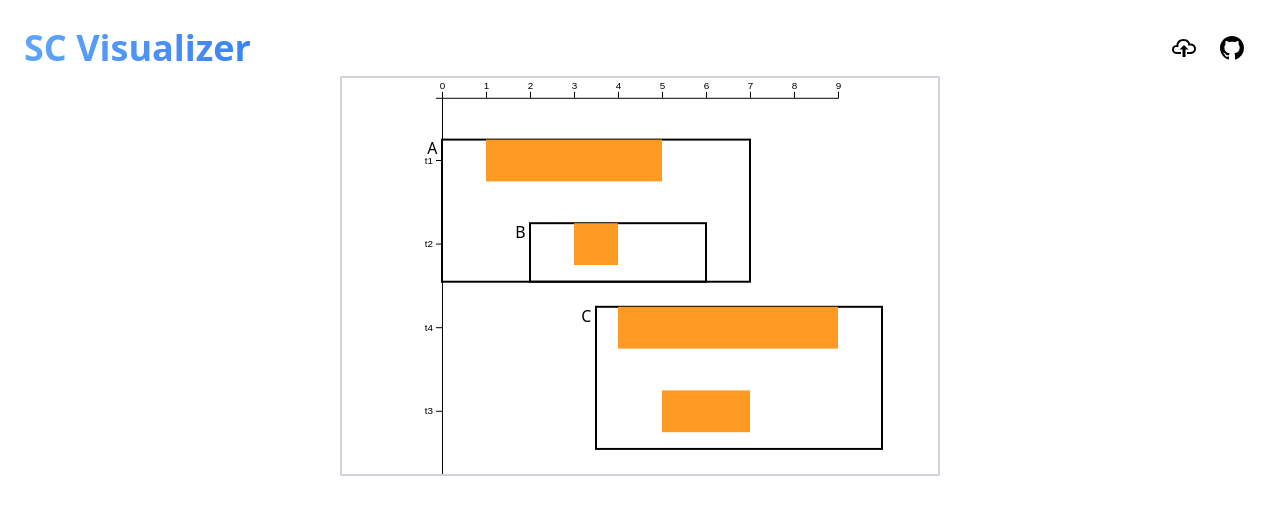
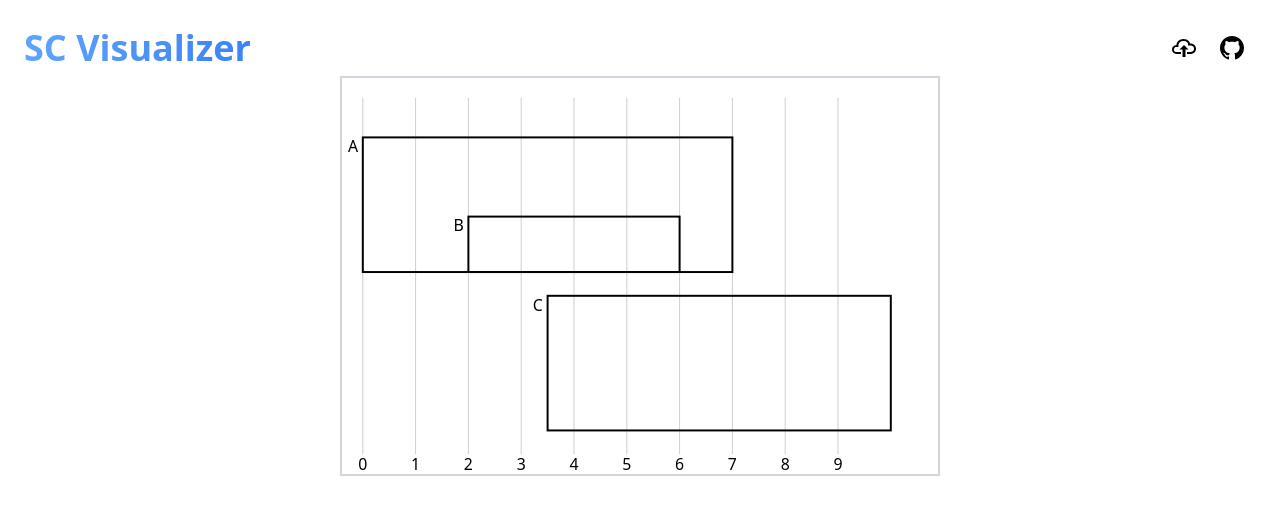
Before and after one commit to ianchen-tw/sc-vis, a React (Create React App) app: page / in a window 1280 px wide. Shown: the top 514 px of the page. Built offline with nearby package versions, Linux system fonts and the light colour scheme.

Commit message:
♻️ scope & ticks

```diff
--- a/src/components/TaskDiagram.tsx
+++ b/src/components/TaskDiagram.tsx
@@ -1,85 +1,11 @@
-import { useRef, useEffect } from 'react';
 import { max } from 'd3-array';
-import { select } from 'd3-selection';
 import { scaleLinear, scaleBand } from 'd3-scale';
-import { axisLeft, axisTop } from 'd3-axis';
-import { HierarchyNode, hierarchy } from 'd3-hierarchy';
 import { VisNode } from '../lib/scope';
-import { NAME_ROOT_SCOPE } from '../lib/runRecord';
+import ScopeArea from './viz/ScopeArea';
+import { reorderByScopes } from '../lib/layout';
 
-interface ScopeResult {
-  startTask: string;
-  endTask: string;
-  scope: VisNode;
-}
-
-interface ScopeRange {
-  startRow: number;
-  endRow: number;
-}
-
-interface ReorderResult {
-  tasks: VisNode[];
-  scopeResults: ScopeResult[]
-}
-
-const reorderByScopes = (scopeTree: VisNode): ReorderResult => {
-  const root = hierarchy<VisNode>(scopeTree);
-
-  root.sum((d) => (d.type === 'task' ? 1 : 0))
-    .sort((a, b) => a.data.lifespan.start - b.data.lifespan.start);
-
-  const taskResult: VisNode[] = [];
-  const scopeTable = new Map<VisNode, ScopeRange>();
-
-  // node.value: number of task node under this scope
-  const dfsScope = (node: HierarchyNode<VisNode>, startRow: number) => {
-    if (node.data.type === 'task') {
-      throw Error('Should not call this func with task');
-    }
-    if (node.children === undefined) {
-      // Scope with no tasks
-      return;
-    }
-
-    // current amount of allocated tasks in layout
-    let curRow = startRow;
-    node.children.forEach((childNode) => {
-      switch (childNode.data.type) {
-        case 'task':
-          taskResult.push(childNode.data);
-          break;
-        case 'scope':
-          dfsScope(childNode, curRow);
-          break;
-      }
-      curRow += childNode.value ?? 0;
-    });
-
-    const nmTasksUnderScope = node.value ?? 0;
-    const range: ScopeRange = { startRow, endRow: startRow + nmTasksUnderScope - 1 };
-    const visScope: VisNode = node.data;
-
-    // Do not show root scope (only used in building trees)
-    if (visScope.name !== NAME_ROOT_SCOPE) {
-      scopeTable.set(visScope, range);
-    }
-  };
-  dfsScope(root, 0);
-  // console.log("scope_table", scope_table)
-  // console.log(task_result)
-  const scopeResults: ScopeResult[] = [];
-  scopeTable.forEach((range: ScopeRange, scope: VisNode) => {
-    const firstTask = taskResult[range.startRow];
-    const lastTask = taskResult[range.endRow];
-
-    scopeResults.push({
-      startTask: firstTask.name,
-      endTask: lastTask.name,
-      scope,
-    });
-  });
-  return { tasks: taskResult, scopeResults };
+const margin = {
+  top: 20, right: 100, bottom: 20, left: 20,
 };
 
 type TaskDiagramProps = {
@@ -90,84 +16,67 @@ type TaskDiagramProps = {
 
 const TaskDiagram = (props: TaskDiagramProps) => {
   const { width = 600, height = 400, scopeTree } = props;
-  const d3Container = useRef(null);
-  const padx = 100;
-  const pady = 20;
 
-  // console.log('tree', props.scopeTree);
-
-  useEffect(() => {
   // const { tasks, scope_ranges } = reorder_by_scopes(data, scopes)
   const { tasks, scopeResults } = reorderByScopes(scopeTree);
 
   const maxEndTime = max(tasks.map((t) => t.lifespan.end ?? 0)) ?? 0;
-    const svg = select(d3Container.current);
-    svg.selectAll('*').remove();
-    svg.attr('viewBox', `0 0 ${width} ${height}`);
+
+  const innerHeight = height - margin.top - margin.bottom;
+  const innerWidth = width - margin.left - margin.right;
 
   // scale
   const xScale = scaleLinear()
     .domain([0, maxEndTime])
-      .range([0, width - 2 * padx]);
+    .range([0, innerWidth]);
 
   const yScale = scaleBand()
     .domain(tasks.map((d) => d.name))
-      .range([0, height - pady])
+    .range([0, innerHeight])
     .paddingInner(0.5)
     .paddingOuter(0.5);
 
-    // board with axiss
-    const board = svg.append('g')
-      .attr('transform', `translate(${padx}, ${pady})`)
-      .attr('id', 'main-drawboard');
-    board
-      .append('g')
-      .call(axisTop<number>(xScale))
-      .append('g')
-      .call(axisLeft<string>(yScale));
-
-    // board
-    // scope data
-    const scopeAreaGroup = board.append('g').selectAll('g').data(scopeResults).enter();
-    const scopeArea = scopeAreaGroup.append('g').attr('class', 'scope-area').attr('transform', (d) => {
-      const x = xScale(d.scope.lifespan.start);
-      const y = yScale(d.startTask) ?? 0 - yScale.bandwidth() * 0.2;
-      return `translate(${x}, ${y})`;
+  const scopeAreas = scopeResults.map((result) => {
+    const x = xScale(result.scope.lifespan.start);
+    const y = yScale(result.startTask) ?? 0 - yScale.bandwidth() * 0.2;
+    const wid = xScale(result.scope.lifespan.end - result.scope.lifespan.start);
+    const hei = (yScale(result.endTask) ?? 1) - (yScale(result.startTask) ?? 0)
+      + yScale.bandwidth() * 1.4;
+    return (
+      <g transform={`translate(${x},${y})`}>
+        <ScopeArea
+          width={wid}
+          height={hei}
+          name={result.scope.name}
+        />
+      </g>
+    );
   });
-    scopeArea.append('rect')
-      .style('fill', 'None')
-      .attr('stroke', 'black')
-      .attr('stroke-width', '2')
-      .attr(
-        'height',
-        (d) => (yScale(d.endTask) ?? 1) - (yScale(d.startTask) ?? 0) + yScale.bandwidth() * 1.4,
-      )
-      .attr('width', (d) => xScale(d.scope.lifespan.end - d.scope.lifespan.start));
-    scopeArea
-      .append('text')
-      .text((d) => d.scope.name)
-      .attr('x', -15)
-      .attr('y', 15);
-
-    // Task data
-    const bars = board.append('g').selectAll('rect').data(tasks);
-
-    bars.enter()
-      .append('rect')
-      .style('fill', '#fe9922')
-      .attr('x', (d) => xScale(d.lifespan.start))
-      .attr('y', (d) => yScale(d.name) ?? 0)
-      .attr('height', yScale.bandwidth())
-      .attr('width', (d) => xScale((d.lifespan.end ?? d.lifespan.start) - d.lifespan.start));
-  }, [width, height, scopeTree]);
 
   return (
     <svg
       className="border-2 border-gray-300"
       width={width}
       height={height}
-      ref={d3Container}
+      viewBox={`0 0 ${width} ${height}`}
+    >
+      <g transform={`translate(${margin.left},${margin.top})`}>
+        {xScale.ticks().map((tickValue) => (
+          <g key={`tick-${tickValue}`} transform={`translate(${xScale(tickValue)},0)`}>
+            <line
+              y2={innerHeight}
+              stroke="black"
+              style={{
+                strokeOpacity: 0.2,
+              }}
             />
+            <text style={{ textAnchor: 'middle' }} dy=".71em" y={innerHeight + 5}>{tickValue}</text>
+          </g>
+        ))}
+        {scopeAreas}
+      </g>
+
+    </svg>
   );
 };
 
--- /dev/null
+++ b/src/components/viz/ScopeArea.tsx
@@ -0,0 +1,25 @@
+type ScopeAreaProps = {
+  width: number
+  height: number
+  name: string
+}
+
+const ScopeArea = (props: ScopeAreaProps) => {
+  const { width, height, name } = props;
+  return (
+    <g>
+      <rect
+        fill="None"
+        stroke="black"
+        strokeWidth="2"
+        width={width}
+        height={height}
+      />
+      <text x="-15" y="15">
+        {name}
+      </text>
+    </g>
+  );
+};
+
+export default ScopeArea;
--- /dev/null
+++ b/src/lib/layout.ts
@@ -0,0 +1,78 @@
+import { HierarchyNode, hierarchy } from 'd3-hierarchy';
+import { VisNode } from './scope';
+import { NAME_ROOT_SCOPE } from './runRecord';
+
+export interface ScopeResult {
+  startTask: string;
+  endTask: string;
+  scope: VisNode;
+}
+
+export interface ScopeRange {
+  startRow: number;
+  endRow: number;
+}
+
+export interface ReorderResult {
+  tasks: VisNode[];
+  scopeResults: ScopeResult[]
+}
+
+export const reorderByScopes = (scopeTree: VisNode): ReorderResult => {
+  const root = hierarchy<VisNode>(scopeTree);
+
+  root.sum((d) => (d.type === 'task' ? 1 : 0))
+    .sort((a, b) => a.data.lifespan.start - b.data.lifespan.start);
+
+  const taskResult: VisNode[] = [];
+  const scopeTable = new Map<VisNode, ScopeRange>();
+
+  // node.value: number of task node under this scope
+  const dfsScope = (node: HierarchyNode<VisNode>, startRow: number) => {
+    if (node.data.type === 'task') {
+      throw Error('Should not call this func with task');
+    }
+    if (node.children === undefined) {
+      // Scope with no tasks
+      return;
+    }
+
+    // current amount of allocated tasks in layout
+    let curRow = startRow;
+    node.children.forEach((childNode) => {
+      switch (childNode.data.type) {
+        case 'task':
+          taskResult.push(childNode.data);
+          break;
+        case 'scope':
+          dfsScope(childNode, curRow);
+          break;
+      }
+      curRow += childNode.value ?? 0;
+    });
+
+    const nmTasksUnderScope = node.value ?? 0;
+    const range: ScopeRange = { startRow, endRow: startRow + nmTasksUnderScope - 1 };
+    const visScope: VisNode = node.data;
+
+    // Do not show root scope (only used in building trees)
+    if (visScope.name !== NAME_ROOT_SCOPE) {
+      scopeTable.set(visScope, range);
+    }
+  };
+  dfsScope(root, 0);
+  // console.log("scope_table", scope_table)
+  // console.log(task_result)
+  const scopeResults: ScopeResult[] = [];
+  scopeTable.forEach((range: ScopeRange, scope: VisNode) => {
+    const firstTask = taskResult[range.startRow];
+    const lastTask = taskResult[range.endRow];
+
+    scopeResults.push({
+      startTask: firstTask.name,
+      endTask: lastTask.name,
+      scope,
+    });
+  });
+  return { tasks: taskResult, scopeResults };
+};
```
Lines whose indentation alone changed are shown as unchanged.
